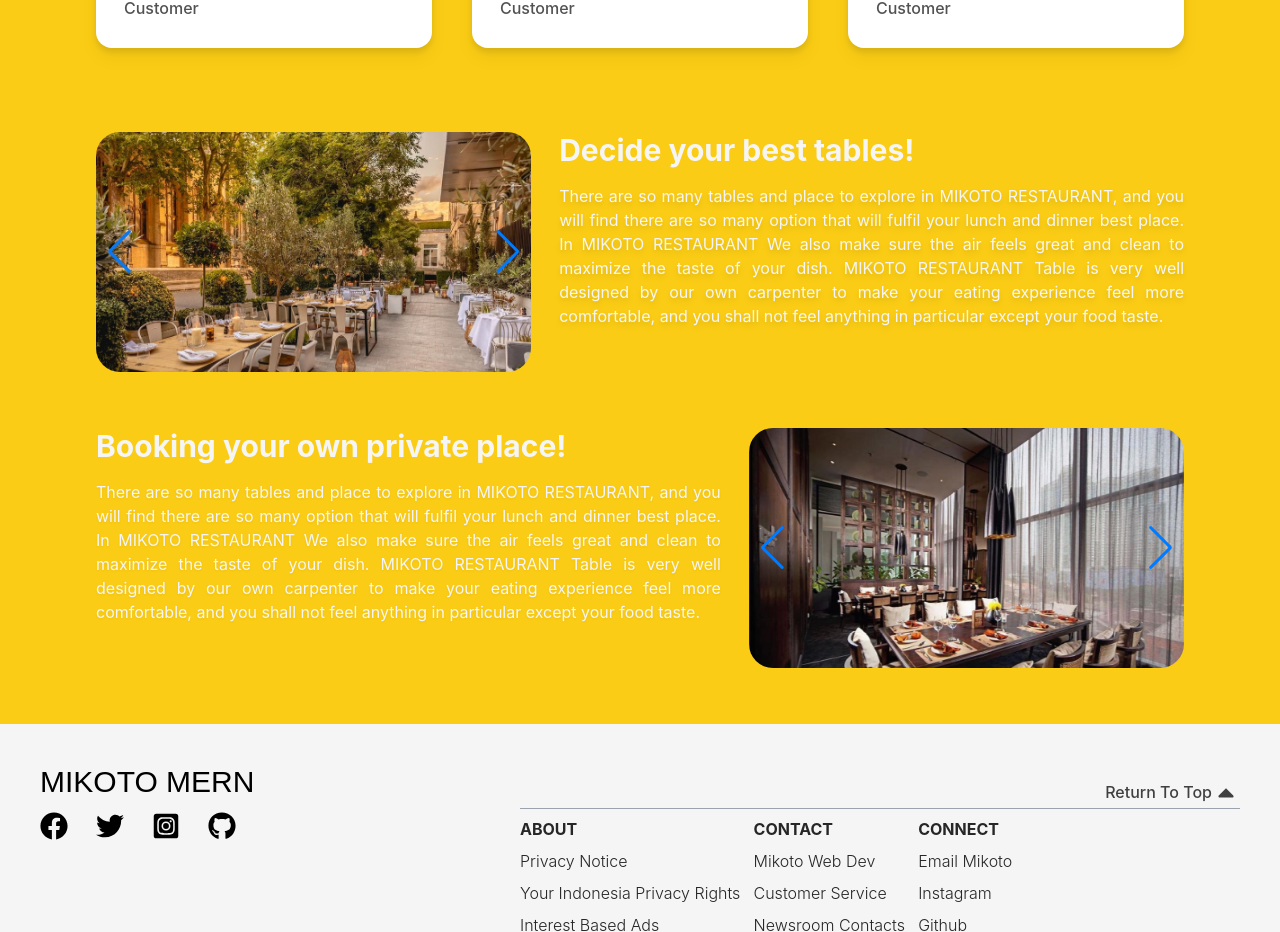
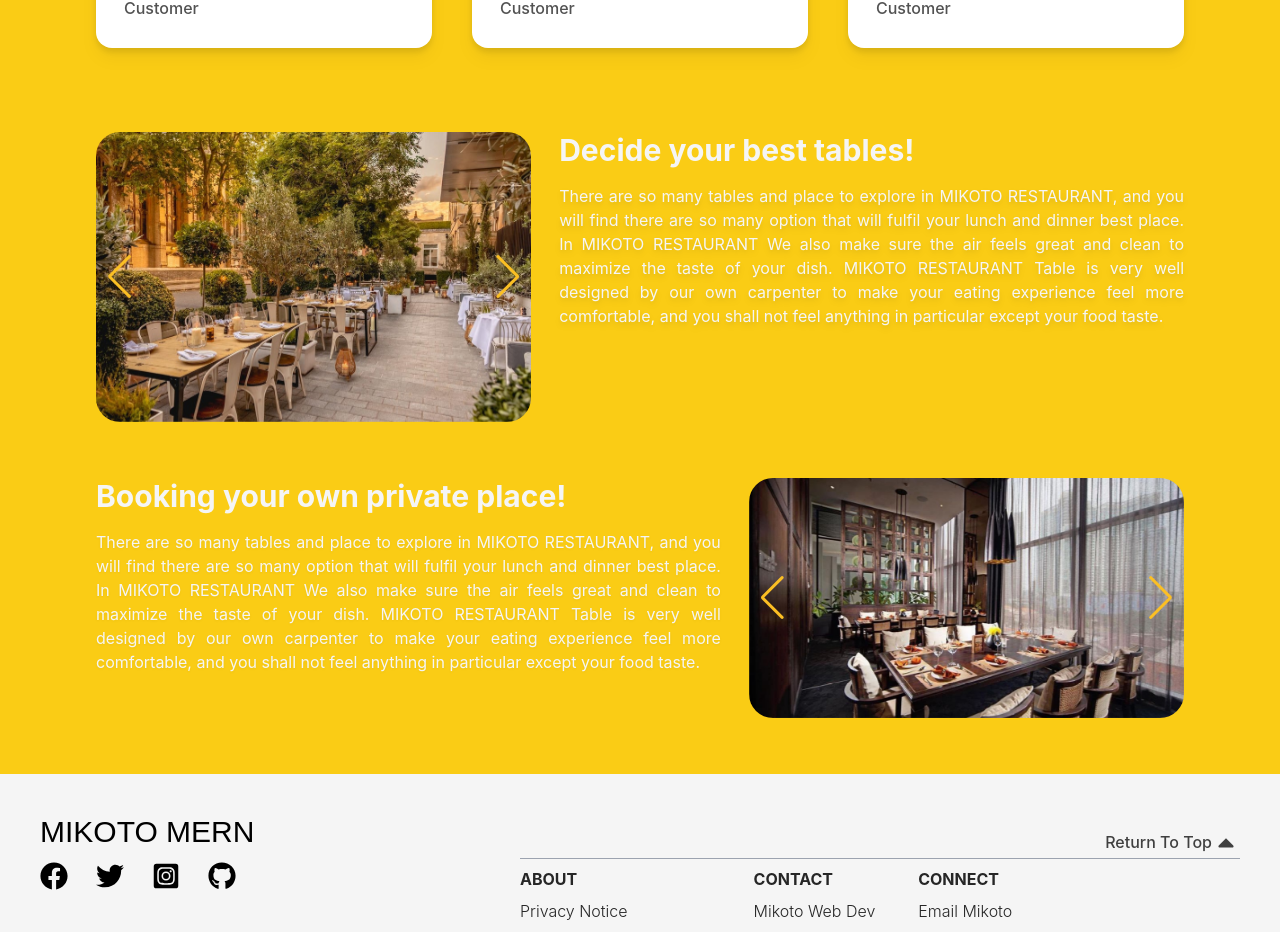
Before and after one commit to orymikoto/order-restaurant-table-program-MERN, a React (Create React App) app in the folder frontend/: page / in a window 1280 px wide. Shown: the part 1392-2324 px from the top of the page. Built offline with nearby package versions, Linux system fonts and the light colour scheme.

Commit message:
menu list finished

```diff
--- a/frontend/src/components/HeadOptionImageBG.jsx
+++ b/frontend/src/components/HeadOptionImageBG.jsx
@@ -13,7 +13,7 @@ function HeadOptionImageBG({header=[{bg: '', tittle:'', name: ''}], onChange, cl
         header.map((item) =>
           <SwiperSlide id={item.name} className='w-full flex items-center bg-cover bg-center' style={{backgroundImage: `url("${item.bg}")`}}>
             <div className='bg-neutral-700/70 w-full h-full flex items-center justify-center'>
-              <h3 className='font-poppins font-medium text-teal-600 text-3xl'>{item.tittle}</h3>
+              <h3 className='font-poppins font-medium text-amber-400 text-5xl'>{item.tittle}</h3>
             </div>
           </SwiperSlide>
         )
--- a/frontend/src/components/ImageSwiperSlider.jsx
+++ b/frontend/src/components/ImageSwiperSlider.jsx
@@ -9,13 +9,13 @@ import 'swiper/css/autoplay'
 
 // SwiperCore.use([Navigation])
 
-function ImageSwiperSlider({images}) {
+function ImageSwiperSlider({images, className}) {
   return (
-        <Swiper autoplay={{delay:3000}} className='w-full h-[15rem]' modules={[Navigation, Autoplay, A11y]} loop={true} navigation >
+        <Swiper autoplay={{delay:3000}} className={className} modules={[Navigation, Autoplay, A11y]} loop={true} navigation >
           {
             images.map((i) =>
               <SwiperSlide className='text-center'>
-                <img src={i} className='w-full' alt="mikotopic" />
+                <img src={i} className='w-full h-full object-cover object-center' alt="mikotopic" />
               </SwiperSlide>
             )
           }
--- a/frontend/src/components/MenuShowList.jsx
+++ b/frontend/src/components/MenuShowList.jsx
@@ -2,11 +2,11 @@ import React from 'react'
 
 function MenuShowList({menu_list=[{name: '', description:'', image: '', price: 0}]}, className) {
   return (
-    <div className={`grid grid-cols-3 gap-[4rem] container mb-7 m-auto w-[80%] ${className}`}>
+    <div className={`grid lg:grid-cols-3 sm:grid-cols-2 grid-cols-1 gap-[4rem] container mb-7 m-auto w-[80%] ${className}`}>
       {
         menu_list.map((item) =>
           <div className='flex col-span-1 flex-col mx-auto items-start'>
-            <div className='flex items-center justify-center overflow-hidden h-[15rem] mb-4 rounded-tl-[7rem] rounded-br-[7rem] '>
+            <div className='flex items-center justify-center overflow-hidden h-[15rem] mb-4 md:rounded-tl-[7rem] md:rounded-br-[7rem] '>
               <img src={item.image} alt='pictureoffood' className='min-h-full min-w-full object-cover' />
             </div>
             <div className='text-neutral-900 flex-1'>
--- a/frontend/src/index.css
+++ b/frontend/src/index.css
@@ -22,6 +22,13 @@
   border-radius: 2.5px;
 }
 
+.swiper-button-prev {
+  color: #fbbf24 !important;
+}
+
+.swiper-button-next {
+  color: #fbbf24 !important;
+}
 
 body {
   margin: 0;
--- a/frontend/src/pages/Home.jsx
+++ b/frontend/src/pages/Home.jsx
@@ -87,7 +87,7 @@ function Home() {
             </div>
           </div>
           <div className='relative rounded-3xl overflow-hidden min-w-[40%]'>
-            <ImageSwiperSlider images={['/assets/restaurant3.jpg', '/assets/restaurant2.jpg']}/>
+            <ImageSwiperSlider className='w-full h-[15rem]' images={['/assets/restaurant3.jpg', '/assets/restaurant2.jpg']}/>
           </div>
         </div>
       </div>
--- a/frontend/src/pages/Menu.jsx
+++ b/frontend/src/pages/Menu.jsx
@@ -4,6 +4,11 @@ import Footer from '../components/Footer'
 import HeadOptionImageBG from '../components/HeadOptionImageBG'
 import MenuShowList from '../components/MenuShowList'
 import Navbar from '../components/Navbar'
+
+import {RiTimeLine} from 'react-icons/ri'
+import {BiDish} from 'react-icons/bi'
+import {GiCoffeeCup} from 'react-icons/gi'
+import ImageSwiperSlider from '../components/ImageSwiperSlider'
 
 function Menu() {
   const [cookies] = useCookies()
@@ -37,6 +42,28 @@ function Menu() {
   return (
     <div className=''>
       <Navbar auth={cookies.auth_token === undefined ?true:false}/>
+      <div className='flex flex-col items-center my-4  '>
+        <h2 className='text-5xl text-amber-500 font-unbounded'>MENU LIST</h2>
+        {/* <p className='text-center text-xs my-2 font-medium text-neutral-500 w-[30%]'>This is the menu part of Mikoto MERN Restaurant. Here you will find almost all the menu that we served but not include our day's special meals. All the meals we served is using the best ingredients and cooked by the most professional adn the best chef so it is guaranteed that the meals you eat will taste good. P.S. Our restaurant do not responsible if you are addicted to our meals</p> */}
+        <ImageSwiperSlider className={'h-[21rem] mt-7 rounded-3xl bg-slate-200 w-[35rem]'} images={['/assets/menu_list/bf6.jpg', '/assets/menu_list/bf1.jpg', '/assets/menu_list/d3.jpg', '/assets/menu_list/d4.jpg', '/assets/menu_list/bv4.jpg', '/assets/menu_list/bv6.jpg']} />
+        <div className=' gap-x-16 flex justify-between w-[60%] mb-7 mt-[4rem]'>
+          <div className='flex flex-col items-center'>
+            <RiTimeLine className='w-11 h-11 text-amber-500' />
+            <h4 className='text-neutral-900 font-medium font-poppins text-lg'>Fast Serve</h4>
+            <p className='text-neutral-500 font-normal text-xs text-center'>We are trying to give the fastest possible to serve our food to our customer but still mantain best cooked level of our food</p>
+          </div>
+          <div className='flex flex-col items-center'>
+            <BiDish className='w-11 h-11 text-amber-500' />
+            <h4 className='text-neutral-900 font-medium font-poppins text-lg'>Best Taste</h4>
+            <p className='text-neutral-500 font-normal text-xs text-center'>We are very well known for the taste of our meals and in Mikoto MERN Restaurant it is guaranteed that you feel the best cook in town</p>
+          </div>
+          <div className='flex flex-col items-center'>
+            <GiCoffeeCup className='w-11 h-11 text-amber-500' />
+            <h4 className='text-neutral-900 font-medium font-poppins text-lg'>Convenient Place</h4>
+            <p className='text-neutral-500 font-normal text-xs text-center'>We are designed our room and place to be convenient as hard as possible so customer can focusing on the taste of the food</p>
+          </div>
+        </div>
+      </div>
       <HeadOptionImageBG onChange={handleChange} className="my-7" header={[
         {tittle: 'Breakfast', name: 'breakfast', bg: '/assets/restaurant1.jpg' },
         {tittle: 'Lunch', name: 'lunch', bg: '/assets/restaurant2.jpg' },
```
